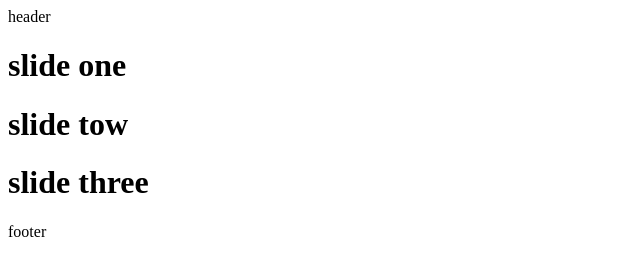
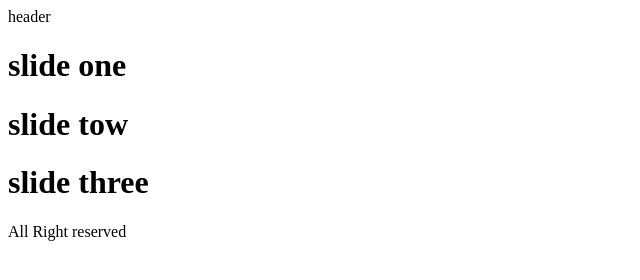
Before and after one commit to RemiJolian/HTML, a plain HTML site: page HTML_My_Projects/New_Projects_1402/Project1.html in a window 1280 px wide. Shown: the whole page, without its empty margins (0-640 px from the left). Drawn offline with Linux system fonts and the light colour scheme.

Commit message:
footer updated

```diff
--- a/HTML_My_Projects/New_Projects_1402/Project1.html
+++ b/HTML_My_Projects/New_Projects_1402/Project1.html
@@ -15,7 +15,7 @@
        <h1>slide three</h1>
     </div>
     <footer>
-       footer
+       All Right reserved
     </footer>
 </body>
 </html>
```
